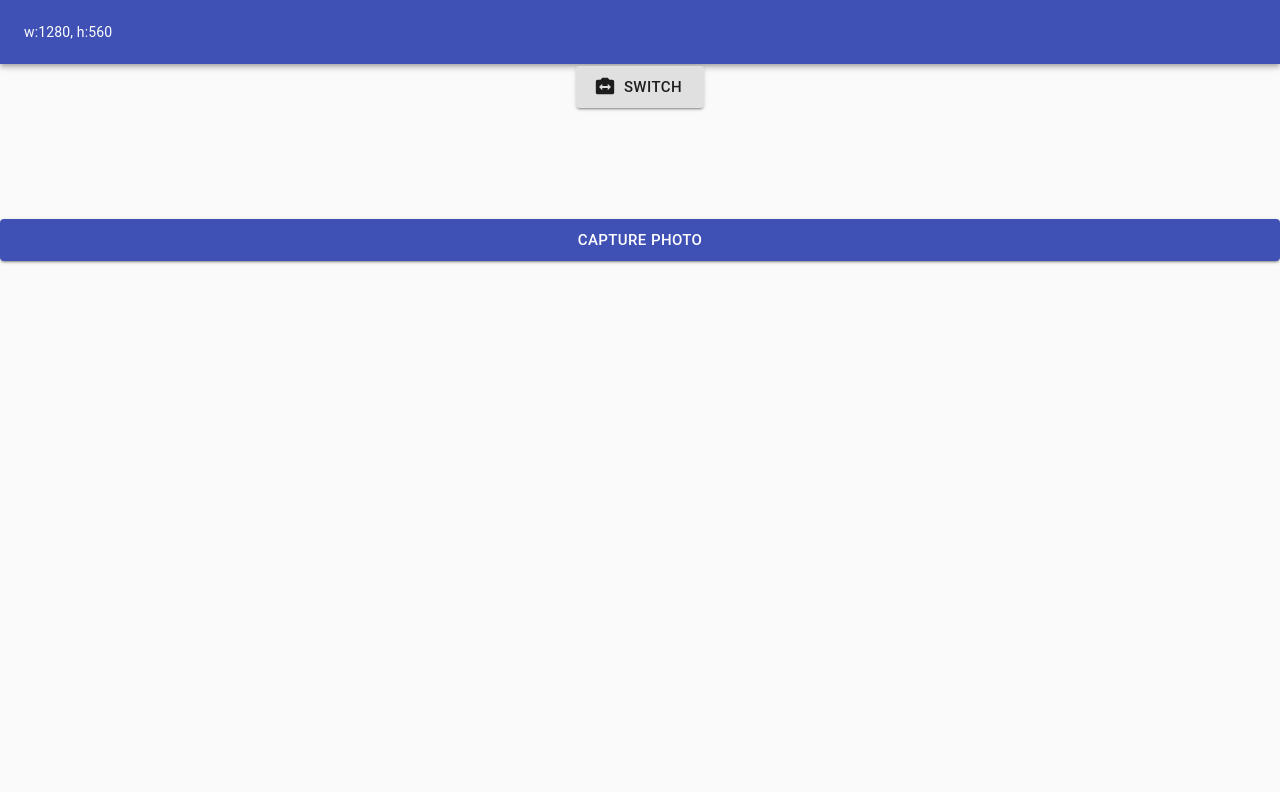
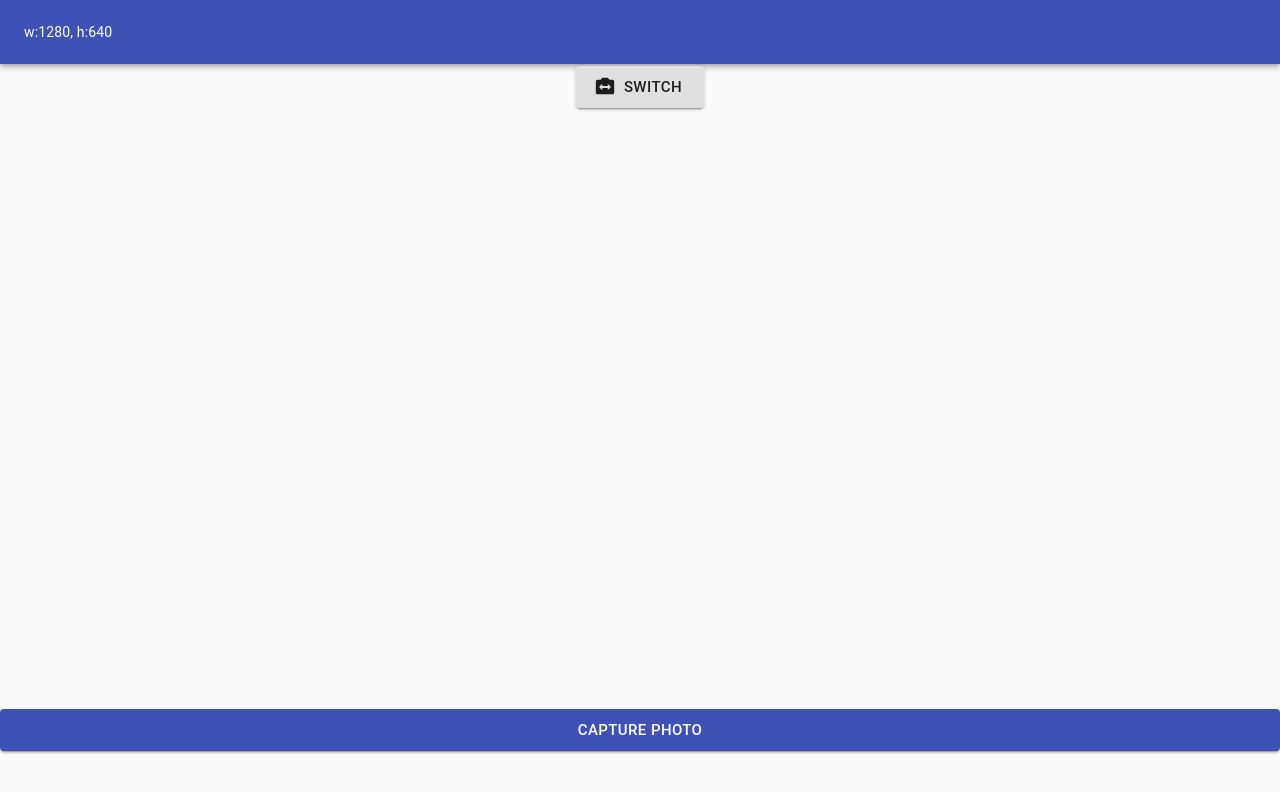
Before and after one commit to QinusAxia/reactwebcam051022, a Next.js app: page / in a window 1280 px wide. Shown: the top 792 px of the page. Built offline with nearby package versions, Linux system fonts and the light colour scheme; no server answers.

Commit message:
with width and height

```diff
--- a/pages/index.js
+++ b/pages/index.js
@@ -9,14 +9,14 @@ import zIndex from '@material-ui/core/styles/zIndex'
 export default function Home() {
 
   const [currentImage, setcurrentImage] = useState(null)
-  const [windowDimensions, setWindowDimensions] = useState({ height: 720, width: 100 })
+  const [windowDimensions, setWindowDimensions] = useState({ height: 0, width: 0 })
 
   const FACING_MODE_USER = "user";
   const FACING_MODE_ENVIRONMENT = "environment";
   const [facingMode, setFacingMode] = useState(FACING_MODE_ENVIRONMENT)
   let videoConstraints = {
     width: windowDimensions.width,
-    height: windowDimensions.height * 0.7,
+    height: windowDimensions.height * 0.8,
     facingMode: facingMode,
   }
 
@@ -92,7 +92,8 @@ export default function Home() {
               // mirrored={true}
               // style={{ maxWidth: windowDimensions.width }}
               videoConstraints={videoConstraints}
-              forceScreenshotSourceSize={true}
+              width={windowDimensions.width}
+              height={windowDimensions.height * 0.8}
             >
               {({ getScreenshot }) => (
                 <Box style={{ marginTop: 0 }}>
@@ -102,7 +103,10 @@ export default function Home() {
                     size='large'
                     fullWidth
                     onClick={() => {
-                      const imageSrc = getScreenshot()
+                      const imageSrc = getScreenshot({
+                        width: windowDimensions.width,
+                        height: windowDimensions.height * 0.8
+                      })
                       savePictureState(imageSrc)
                     }}
                   >
```
